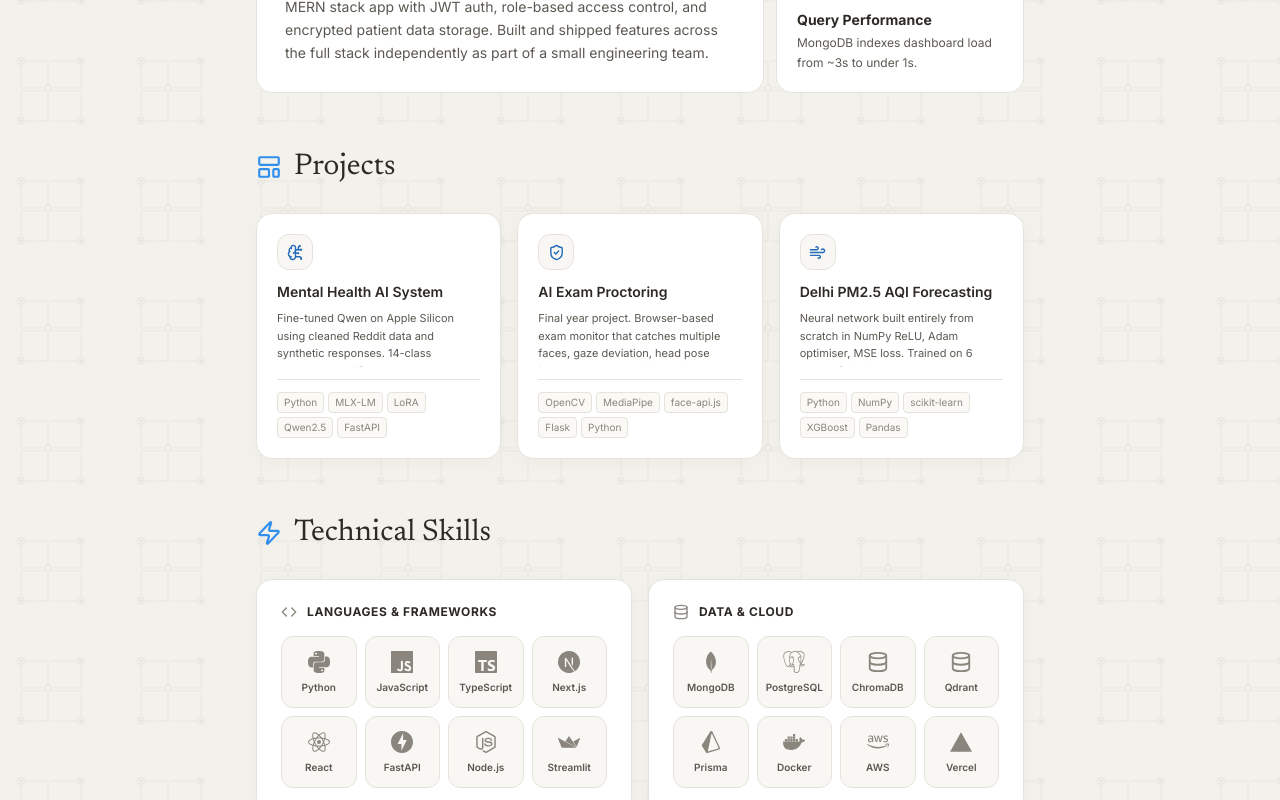
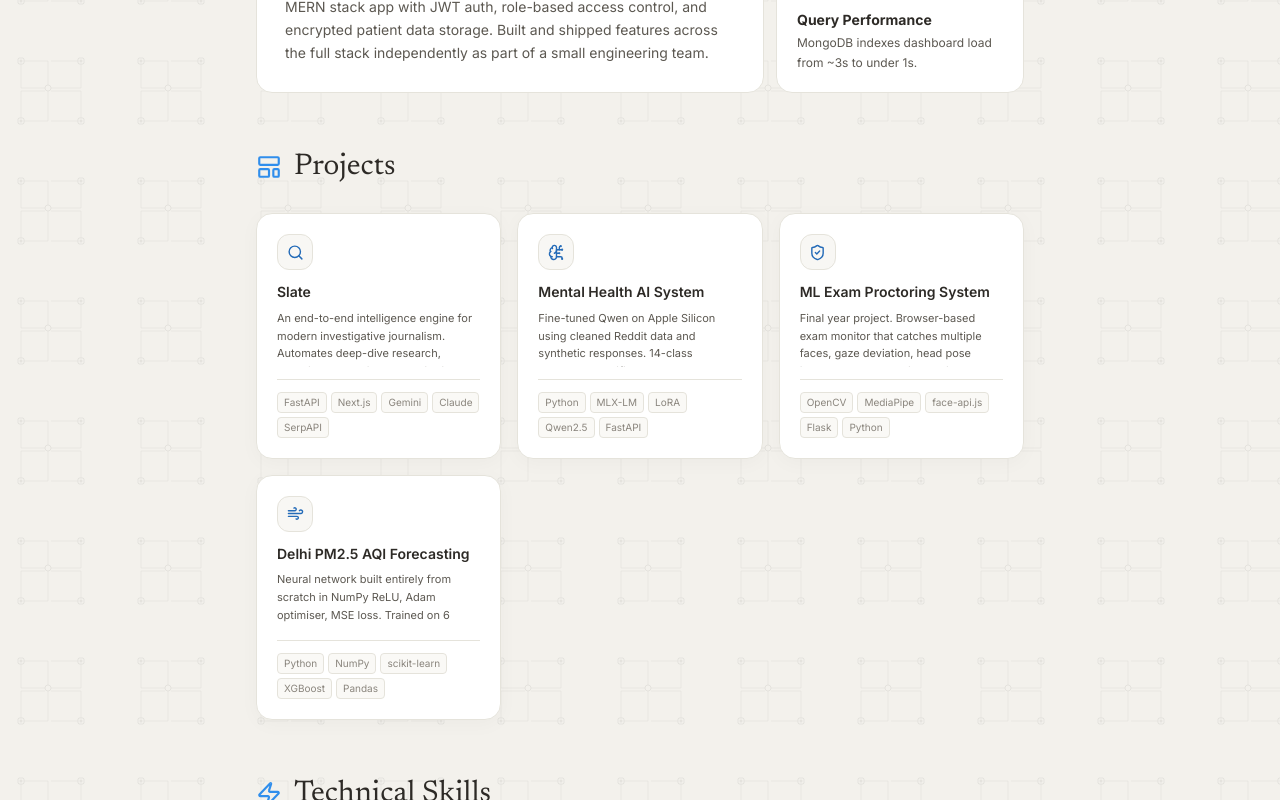
Before and after one commit to Mprince29/MasterDev, a Next.js app: page / in a window 1280 px wide. Shown: the part 2000-2800 px from the top of the page. Built offline with nearby package versions, Linux system fonts and the light colour scheme.

Commit message:
added new project

```diff
--- a/src/app/page.tsx
+++ b/src/app/page.tsx
@@ -188,6 +188,13 @@
         <div className="grid grid-cols-1 sm:grid-cols-2 lg:grid-cols-3 gap-4">
           {[
             {
+              icon: Search,
+              title: "Slate",
+              href: "https://github.com/Mprince29/Slate",
+              desc: "An end-to-end intelligence engine for modern investigative journalism. Automates deep-dive research, narrative structuring, and editorial auditing using multi-model LLM orchestration (Gemini, Claude, GPT-4) and real-time discovery.",
+              tags: ["FastAPI", "Next.js", "Gemini", "Claude", "SerpAPI"],
+            },
+            {
               icon: BrainCircuit,
               title: "Mental Health AI System",
               href: "https://github.com/Mprince29/Mental-Health-AI",
@@ -196,7 +203,7 @@
             },
             {
               icon: ShieldCheck,
-              title: "AI Exam Proctoring",
+              title: "ML Exam Proctoring System",
               href: "https://github.com/Mprince29/Intelligent-Proctoring-Detection-Framework",
               desc: "Final year project. Browser-based exam monitor that catches multiple faces, gaze deviation, head pose issues, and unauthorised objects at 95%+ accuracy. Auto-generates a timestamped violation report with annotated frames after each session.",
               tags: ["OpenCV", "MediaPipe", "face-api.js", "Flask", "Python"],
--- a/src/data/portfolio.ts
+++ b/src/data/portfolio.ts
@@ -10,7 +10,7 @@
   github: "https://github.com/Mprince29",
   linkedin: "https://www.linkedin.com/in/master-prince-83609b257/",
   twitter: "https://x.com/Mprince_28",
-  resumeUrl: "/Master_Prince_Resume.pdf",
+  resumeUrl: "/Master_Prince_Resume.pdf?v=2",
 }
 
 export const about = {
@@ -115,6 +115,19 @@
 
 export const projects = [
   {
+    id: 7,
+    title: "Slate",
+    description:
+      "An end-to-end intelligence engine for modern investigative journalism. Automates deep-dive research, narrative structuring, and editorial auditing using multi-model LLM orchestration.",
+    category: "AI Systems",
+    tags: ["FastAPI", "Next.js", "MongoDB", "Gemini", "Claude", "GPT-4", "SerpAPI"],
+    image: "/projects/slate.png",
+    github: "https://github.com/Mprince29/Slate",
+    live: null,
+    featured: true,
+    highlight: "Multi-model orchestration · Real-time discovery",
+  },
+  {
     id: 1,
     title: "Mental Health AI",
     description:
```
